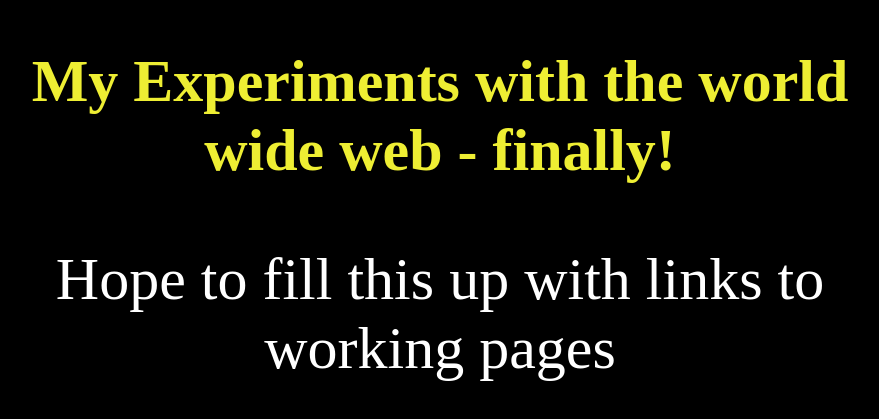
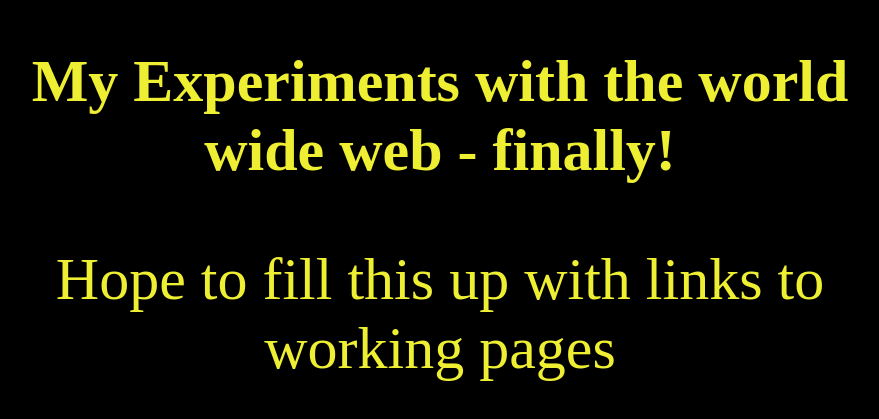
Before and after one commit to aniban/JS-Piglatin, a plain HTML site: page index.html in a window 1280 px wide. Shown: the part 161-580 px from the top of the page, without its empty margins (200-1079 px from the left). Drawn offline with Linux system fonts and the light colour scheme.

Commit message:
Update index.html

```diff
--- a/index.html
+++ b/index.html
@@ -13,7 +13,7 @@
    }
    p {
     font-size: 60px;
-    color: white;
+    color: #eeee33;
    }
   </style>
  </head>
```
